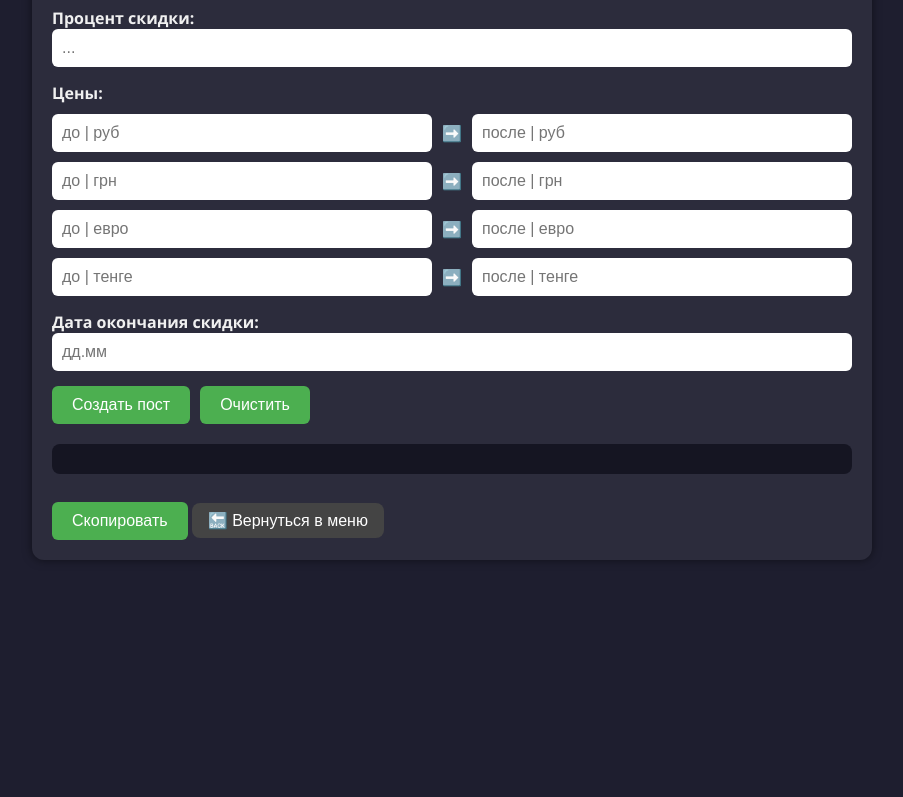
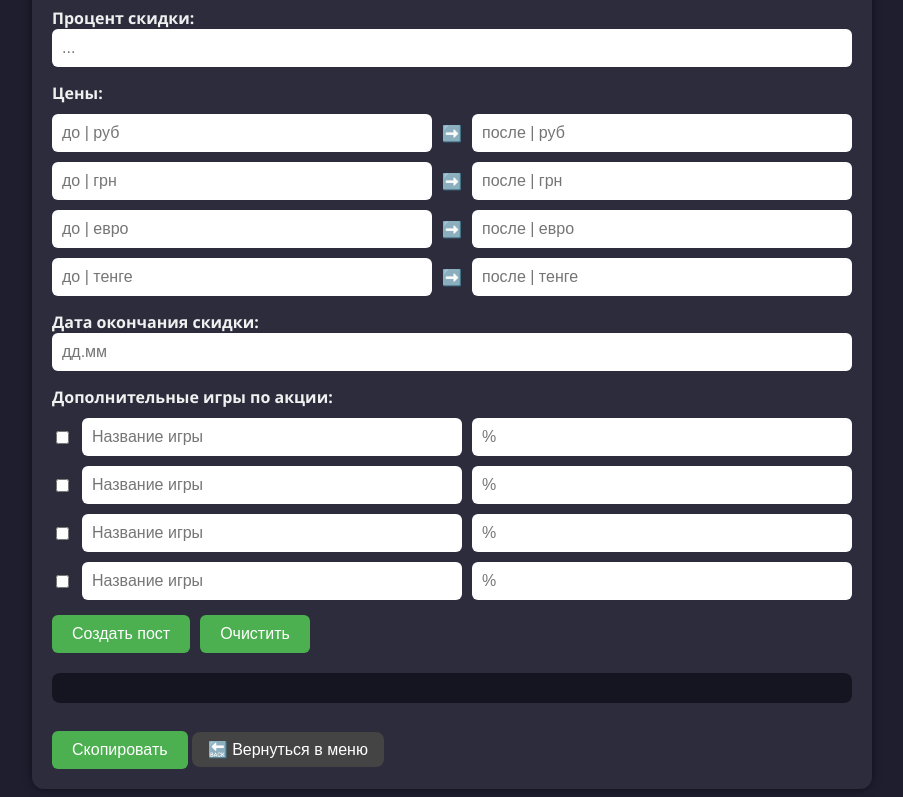
Before and after one commit to darkniten/TelegramPoster, a plain HTML site: page frontend/steam_post.html in a window 1280 px wide. Shown: the part 394-1191 px from the top of the page, without its empty margins (188-1091 px from the left). Before the commit the page ends 974 px from the top, so only its background shows below. Drawn offline with Linux system fonts and the light colour scheme.

Commit message:
Update steam_post.html

```diff
--- a/frontend/steam_post.html
+++ b/frontend/steam_post.html
@@ -58,8 +58,16 @@
       margin-top: 10px;
     }
 
-    .input-row input {
-      flex: 1;
+    .input-row input[type="text"] {
+      flex: 2;
+    }
+
+    .input-row input[type="number"], .input-row input.extraDiscount {
+      width: 70px;
+    }
+
+    .input-row input[type="checkbox"] {
+      width: auto;
     }
 
     button {
@@ -185,6 +193,30 @@
     <label>Дата окончания скидки:</label>
     <input type="text" id="date" placeholder="дд.мм">
 
+    <label>Дополнительные игры по акции:</label>
+    <div id="extraGames">
+      <div class="input-row">
+        <input type="checkbox" class="extraCheck">
+        <input type="text" class="extraTitle" placeholder="Название игры">
+        <input type="text" class="extraDiscount" placeholder="%">
+      </div>
+      <div class="input-row">
+        <input type="checkbox" class="extraCheck">
+        <input type="text" class="extraTitle" placeholder="Название игры">
+        <input type="text" class="extraDiscount" placeholder="%">
+      </div>
+      <div class="input-row">
+        <input type="checkbox" class="extraCheck">
+        <input type="text" class="extraTitle" placeholder="Название игры">
+        <input type="text" class="extraDiscount" placeholder="%">
+      </div>
+      <div class="input-row">
+        <input type="checkbox" class="extraCheck">
+        <input type="text" class="extraTitle" placeholder="Название игры">
+        <input type="text" class="extraDiscount" placeholder="%">
+      </div>
+    </div>
+
     <div class="actions">
       <button onclick="generatePost()">Создать пост</button>
       <button onclick="clearFields()">Очистить</button>
@@ -210,6 +242,23 @@
 
       const date = document.getElementById('date').value;
 
+      // Дополнительные игры
+      const checks = document.querySelectorAll('.extraCheck');
+      const titles = document.querySelectorAll('.extraTitle');
+      const discounts = document.querySelectorAll('.extraDiscount');
+      let extraLines = [];
+
+      for (let i = 0; i < checks.length; i++) {
+        if (checks[i].checked && titles[i].value && discounts[i].value) {
+          extraLines.push(`${titles[i].value} | -${discounts[i].value}%`);
+        }
+      }
+
+      let extrasBlock = '';
+      if (extraLines.length > 0) {
+        extrasBlock = `\n📌 Также по акции доступно:\n${extraLines.join('\n')}`;
+      }
+
       if (!year || !title || !desc || !discountValue || !rub || !uah || !eur || !kzt || !date) {
         alert('Пожалуйста, заполните все поля.');
         return;
@@ -224,7 +273,7 @@ ${desc}
 \`${eur}\`
 \`${kzt}\`
 
-🕒 Акция до: **${date}.${year}**
+🕒 Акция до: **${date}.${year}**${extrasBlock}
 
 🔗 Открыть в Steam
 
```
